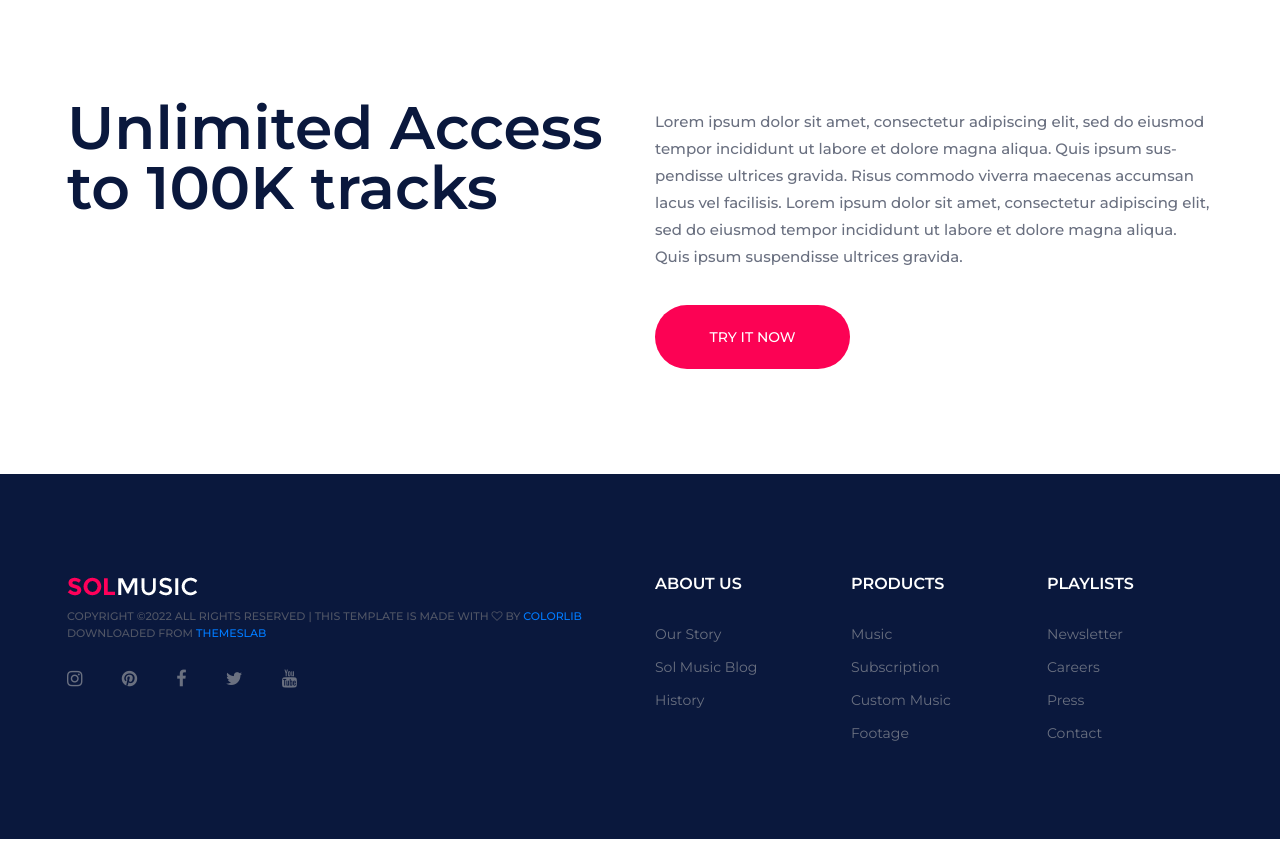
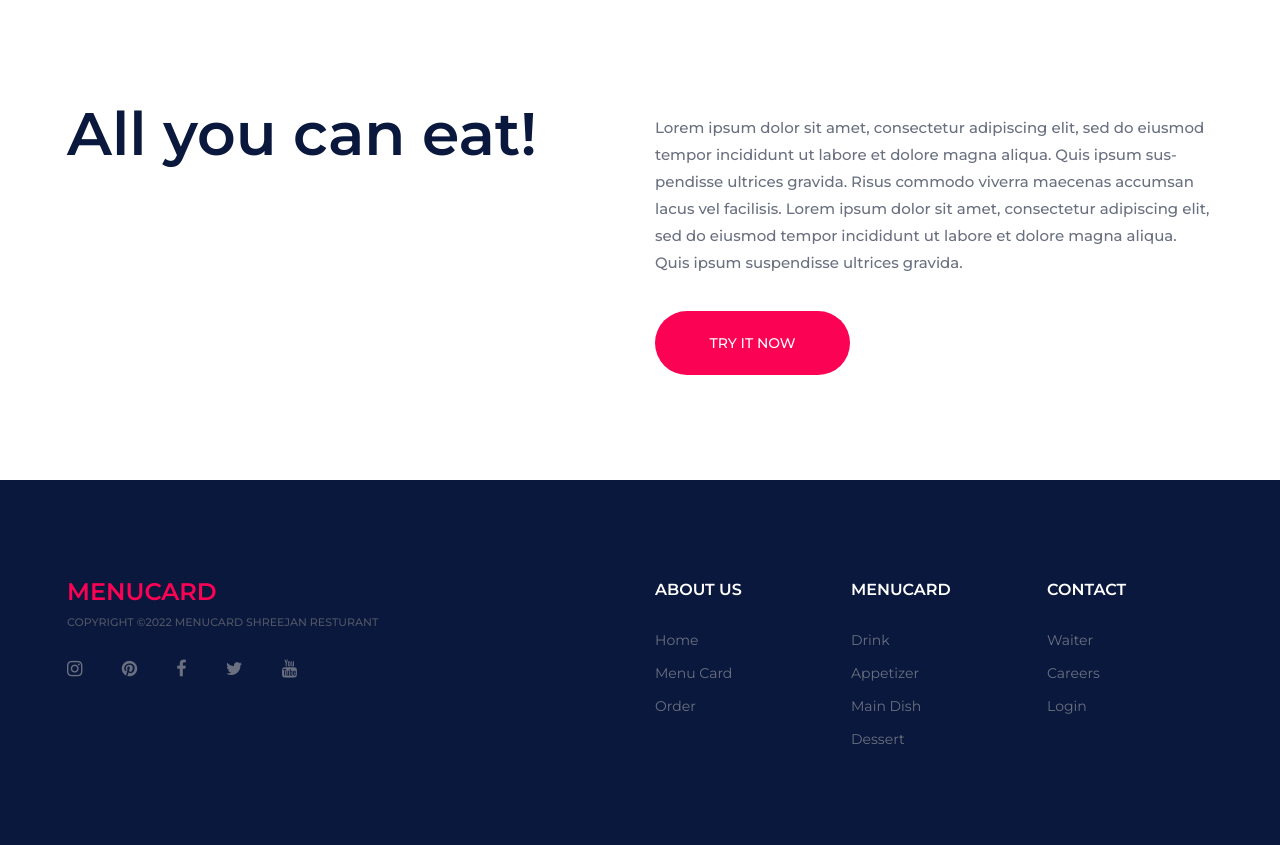
Before and after one commit to shreejanjoshi/menuCard, a Symfony app: template templates/dish/show.html.twig in a window 1280 px wide. Shown: the part 467-1312 px from the top of the page. Run offline with Twig, Linux system fonts and the light colour scheme; the template is opened without the code that fills it, so the values that code supplies are empty; some libraries are stand-ins or nearby versions.

Commit message:
update css , added new button to footer

```diff
--- a/public/css/style.css
+++ b/public/css/style.css
@@ -61,6 +61,9 @@ p {
 	color: #6a7080;
 	line-height: 1.8;
 	font-weight: 500;
+}
+h7{
+	color: white !important;
 }
 
 img {
--- a/src/Controller/MailerController.php
+++ b/src/Controller/MailerController.php
@@ -20,7 +20,11 @@ class MailerController extends AbstractController
             ->add('message', TextareaType::class,[
                 'attr' => array('rows' => '5')
             ])
-            ->add('send', SubmitType::class)
+            ->add('send', SubmitType::class,[
+                'attr' => [
+                    'class' => 'btn btn-outline-danger float-right'
+                ]
+            ])
 
             ->getForm();
 
--- a/templates/base.html.twig
+++ b/templates/base.html.twig
@@ -1,14 +1,11 @@
 <!DOCTYPE html>
 <html lang="zxx">
 <head>
-	<title>SolMusic | HTML Template</title>
+	<title>MenuCard | Shreejan Resturant</title>
 	<meta charset="UTF-8">
 	<meta name="description" content="SolMusic HTML Template">
 	<meta name="keywords" content="music, html">
 	<meta name="viewport" content="width=device-width, initial-scale=1.0">
-
-	<!-- Favicon -->
-	<link href="{{asset('img/favicon.ico')}}" rel="shortcut icon"/>
 
 	<!-- Google font -->
 	<link href="https://fonts.googleapis.com/css?family=Montserrat:300,300i,400,400i,500,500i,600,600i,700,700i&display=swap" rel="stylesheet">
@@ -37,8 +34,8 @@
 
 	<!-- Header section -->
 	<header class="header-section clearfix">
-		<a href="index.html" class="site-logo">
-			<img src="{{asset('img/logo.png')}}" alt="">
+		<a href="{{ path('home') }}" class="site-logo">
+			<h3 style="color:#fc0254" >MENUCARD</h3>
 		</a>
 		<div class="header-right">
 			<div class="user-panel">
@@ -78,12 +75,12 @@
 			<div class="row">
 				<div class="col-lg-6">
 					<div class="section-title">
-						<h2>Unlimited Access to 100K tracks</h2>
+						<h2>All you can eat!</h2>
 					</div>
 				</div>
 				<div class="col-lg-6">
 					<p>Lorem ipsum dolor sit amet, consectetur adipiscing elit, sed do eiusmod tempor incididunt ut labore et dolore magna aliqua. Quis ipsum sus-pendisse ultrices gravida. Risus commodo viverra maecenas accumsan lacus vel facilisis. Lorem ipsum dolor sit amet, consectetur adipiscing elit, sed do eiusmod tempor incididunt ut labore et dolore magna aliqua. Quis ipsum suspendisse ultrices gravida.</p>
-					<a href="#" class="site-btn">Try it now</a>
+					<a href="{{ path('menu') }}" class="site-btn">Try it now</a>
 				</div>
 			</div>
 		</div>
@@ -100,41 +97,42 @@
 							<div class="footer-widget">
 								<h2>About us</h2>
 								<ul>
-									<li><a href="">Our Story</a></li>
-									<li><a href="">Sol Music Blog</a></li>
-									<li><a href="">History</a></li>
+									<li><a href="{{path('home')}}">Home</a></li>
+									<li><a href="{{path('menu')}}">Menu Card</a></li>
+									<li><a href="{{path('order')}}">Order</a></li>
 								</ul>
 							</div>
 						</div>
 						<div class="col-sm-4">
 							<div class="footer-widget">
-								<h2>Products</h2>
+								<h2>Menucard</h2>
 								<ul>
-									<li><a href="">Music</a></li>
-									<li><a href="">Subscription</a></li>
-									<li><a href="">Custom Music</a></li>
-									<li><a href="">Footage</a></li>
+									<li><a href="{{ path('menu') }}">Drink</a></li>
+									<li><a href="{{ path('menu') }}">Appetizer</a></li>
+									<li><a href="{{ path('menu') }}">Main Dish</a></li>
+									<li><a href="{{ path('menu') }}">Dessert</a></li>
 								</ul>
 							</div>
 						</div>
 						<div class="col-sm-4">
 							<div class="footer-widget">
-								<h2>Playlists</h2>
+								<h2>Contact</h2>
 								<ul>
-									<li><a href="">Newsletter</a></li>
+									<li><a href="{{ path('mail') }}">Waiter</a></li>
 									<li><a href="">Careers</a></li>
-									<li><a href="">Press</a></li>
-									<li><a href="">Contact</a></li>
+
+									{% if not is_granted('IS_AUTHENTICATED_FULLY') %}
+									<li><a href="">Login</a></li>
+									{% endif %}
+
 								</ul>
 							</div>
 						</div>
 					</div>
 				</div>
 				<div class="col-xl-6 col-lg-5 order-lg-1">
-					<img src="{{asset('img/logo.png')}}" alt="">
-					<div class="copyright"><!-- Link back to Colorlib can't be removed. Template is licensed under CC BY 3.0. -->
-Copyright &copy;<script>document.write(new Date().getFullYear());</script> All rights reserved | This template is made with <i class="fa fa-heart-o" aria-hidden="true"></i> by <a href="https://colorlib.com" target="_blank">Colorlib</a> Downloaded from <a href="https://themeslab.org/" target="_blank">Themeslab</a>
-<!-- Link back to Colorlib can't be removed. Template is licensed under CC BY 3.0. --></div>
+					<h4 style="color:#fc0254" >MENUCARD</h4>
+					<div class="copyright">Copyright &copy;<script>document.write(new Date().getFullYear());</script> Menucard Shreejan Resturant</div>
 					<div class="social-links">
 						<a href=""><i class="fa fa-instagram"></i></a>
 						<a href=""><i class="fa fa-pinterest"></i></a>
--- a/templates/mailer/index.html.twig
+++ b/templates/mailer/index.html.twig
@@ -13,7 +13,7 @@
             <div class="row">
                 <div class="col-lg-6 p-0">
                     <!-- Map -->
-                    <div class="map"><iframe src="https://www.google.com/maps/embed?pb=!1m14!1m12!1m3!1d10784.188505644011!2d19.053119335158936!3d47.48899529453826!2m3!1f0!2f0!3f0!3m2!1i1024!2i768!4f13.1!5e0!3m2!1sen!2sbd!4v1543907528304" style="border:0" allowfullscreen></iframe></div>
+                    <div class="map"><iframe src="https://www.google.com/maps/embed?pb=!1m18!1m12!1m3!1d2498.6467366692336!2d4.39870721629462!3d51.22558303908918!2m3!1f0!2f0!3f0!3m2!1i1024!2i768!4f13.1!3m3!1m2!1s0x47c3f7c8f74a11cd%3A0x56998eec0e4a84b7!2sBeCode%20Antwerpen!5e0!3m2!1sen!2sbd!4v1644232669493!5m2!1sen!2sbd" width="600" height="450" style="border:0;" allowfullscreen="" loading="lazy"></iframe></div>
                 </div>
                 <div class="col-lg-6 p-0">
                     <div class="contact-warp">
```
Also changed, not shown: public/img/artist.jpg (deleted), public/img/favicon.ico (deleted), public/img/hero-bg.png (deleted), public/img/how-to-bg.jpg (deleted), public/img/logo.png (deleted), public/img/player-bg.jpg (deleted), public/img/wave-thumb.jpg (deleted).
